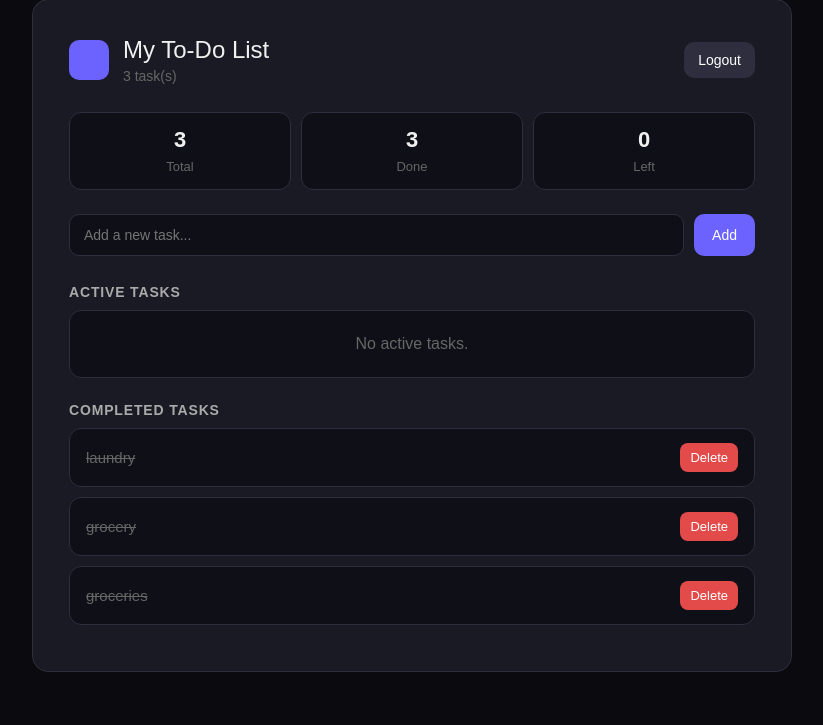
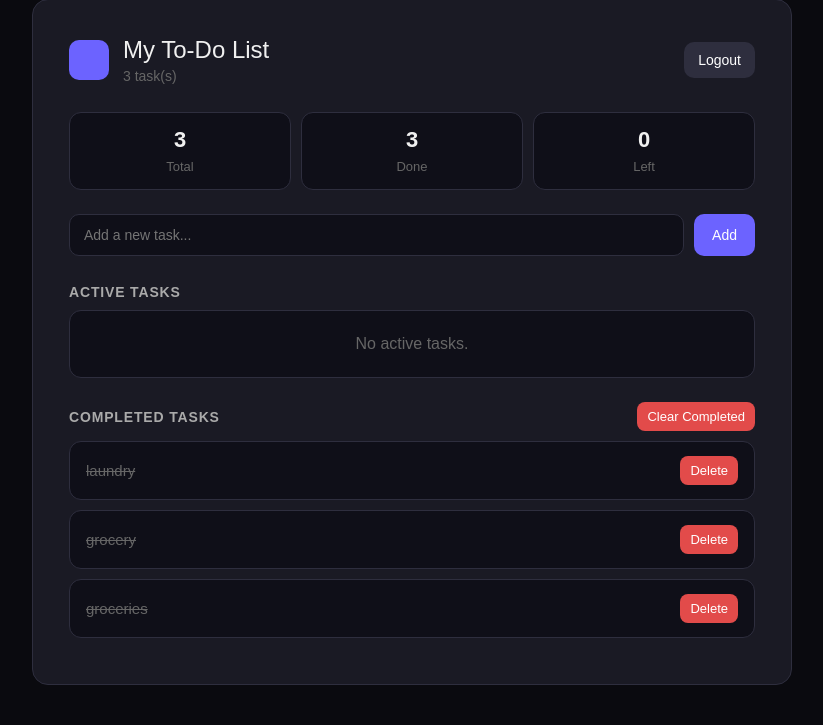
Before and after one commit to mongoosepetter38/todo-web, a Flask app: page / in a window 1280 px wide. Shown: the part 71-796 px from the top of the page, without its empty margins (228-1051 px from the left). Before the commit the page ends 743 px from the top, so only its background shows below. Run offline with Flask 3, Linux system fonts and the light colour scheme; a user stored in the database is signed in; data comes from the database, SQL or seed files in the repository.

Commit message:
Add clear completed tasks

```diff
--- a/app.py
+++ b/app.py
@@ -1,5 +1,5 @@
 import os
-from flask import Flask, render_template, request, redirect, url_for, flash
+from flask import Flask, render_template, request, redirect, flash
 from flask_sqlalchemy import SQLAlchemy
 from flask_login import LoginManager, UserMixin, login_user, login_required, logout_user, current_user
 from werkzeug.security import generate_password_hash, check_password_hash
@@ -12,7 +12,6 @@ db = SQLAlchemy(app)
 login_manager = LoginManager(app)
 login_manager.login_view = "login"
 
-# Database models
 class User(UserMixin, db.Model):
     id = db.Column(db.Integer, primary_key=True)
     username = db.Column(db.String(150), unique=True, nullable=False)
@@ -29,7 +28,6 @@ class Task(db.Model):
 def load_user(user_id):
     return User.query.get(int(user_id))
 
-# Routes
 @app.route("/")
 @login_required
 def home():
@@ -62,6 +60,15 @@ def delete(task_id):
     if task and task.user_id == current_user.id:
         db.session.delete(task)
         db.session.commit()
+    return redirect("/")
+
+@app.route("/clear_completed")
+@login_required
+def clear_completed():
+    completed_tasks = Task.query.filter_by(user_id=current_user.id, done=True).all()
+    for task in completed_tasks:
+        db.session.delete(task)
+    db.session.commit()
     return redirect("/")
 
 @app.route("/signup", methods=["GET", "POST"])
--- a/templates/index.html
+++ b/templates/index.html
@@ -100,12 +100,28 @@
       cursor: pointer;
     }
 
+    .section-header {
+      display: flex;
+      justify-content: space-between;
+      align-items: center;
+      margin: 24px 0 10px;
+      gap: 12px;
+    }
+
     .section-title {
       color: #aaa;
       font-size: 14px;
-      margin: 24px 0 10px;
       text-transform: uppercase;
       letter-spacing: 0.06em;
+    }
+
+    .clear-btn {
+      text-decoration: none;
+      color: white;
+      background: #e24b4a;
+      padding: 7px 10px;
+      border-radius: 8px;
+      font-size: 13px;
     }
 
     .task {
@@ -201,7 +217,9 @@
       <button type="submit">Add</button>
     </form>
 
-    <h2 class="section-title">Active Tasks</h2>
+    <div class="section-header">
+      <h2 class="section-title">Active Tasks</h2>
+    </div>
 
     {% set active_tasks = tasks|rejectattr('done')|list %}
     {% if active_tasks %}
@@ -218,9 +236,15 @@
       <p class="empty">No active tasks.</p>
     {% endif %}
 
-    <h2 class="section-title">Completed Tasks</h2>
+    {% set completed_tasks = tasks|selectattr('done')|list %}
 
-    {% set completed_tasks = tasks|selectattr('done')|list %}
+    <div class="section-header">
+      <h2 class="section-title">Completed Tasks</h2>
+      {% if completed_tasks %}
+        <a href="/clear_completed" class="clear-btn" onclick="return confirm('Delete all completed tasks?');">Clear Completed</a>
+      {% endif %}
+    </div>
+
     {% if completed_tasks %}
       {% for task in completed_tasks %}
         <div class="task">
```
